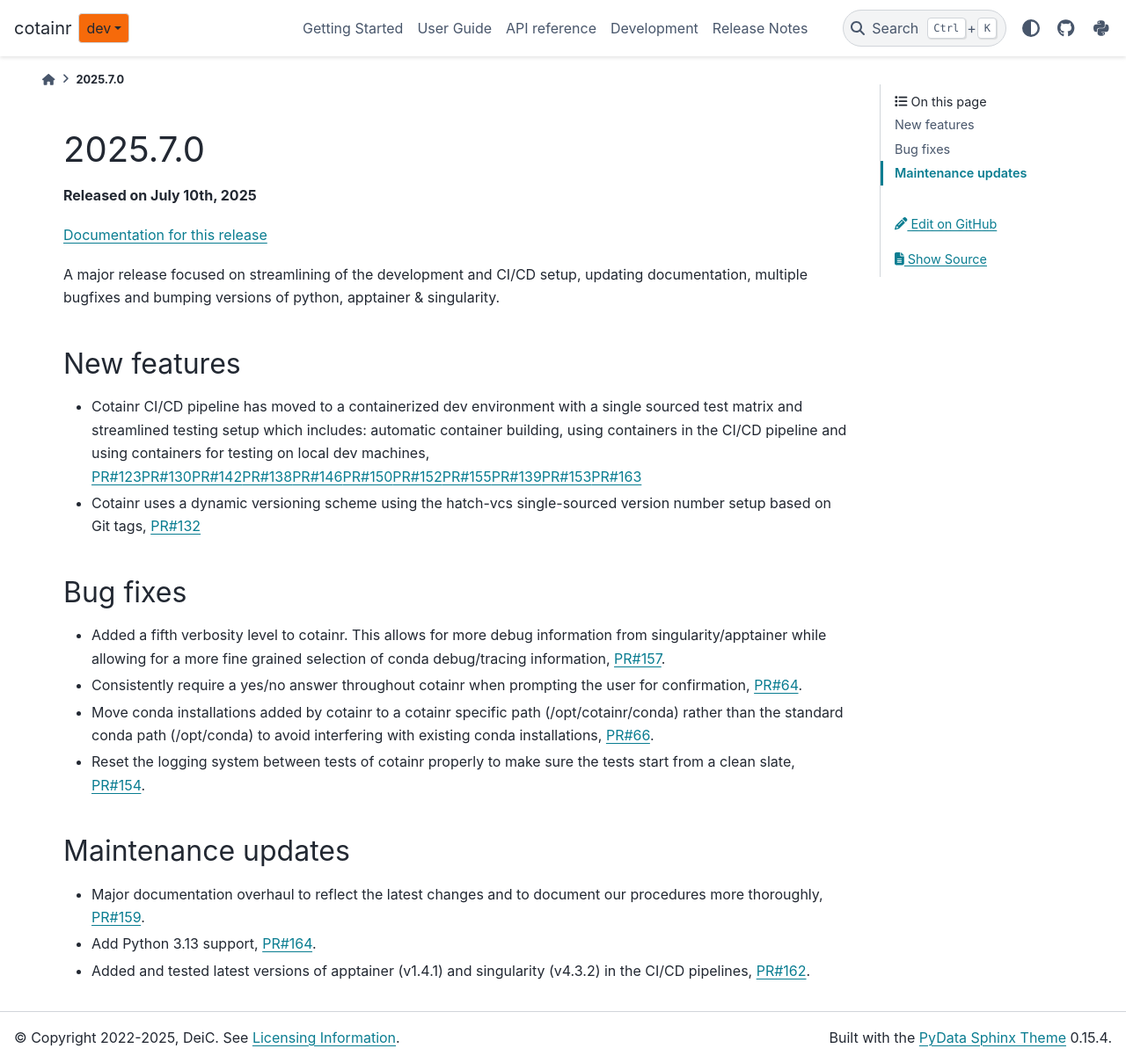
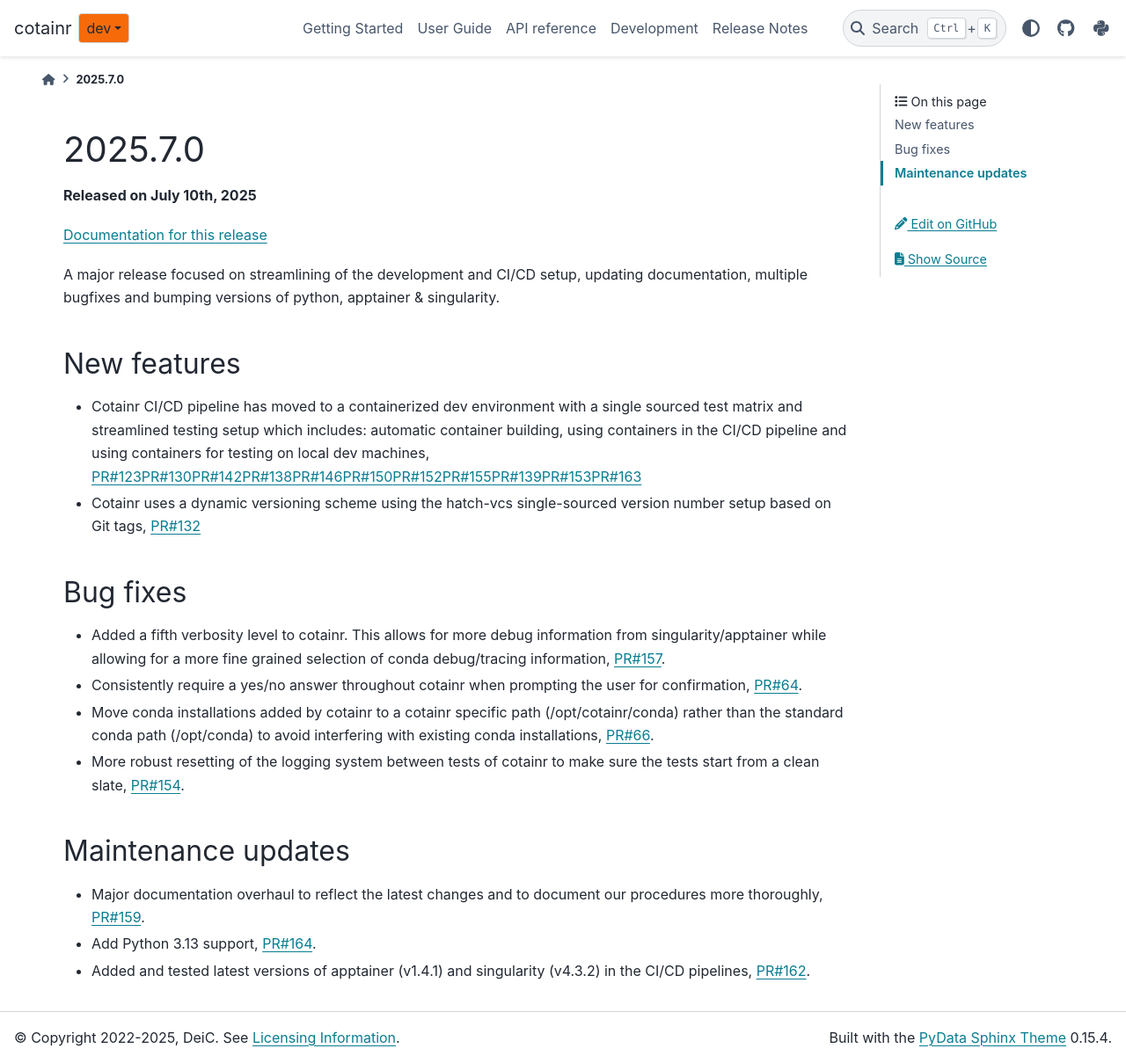
Before and after one commit to DeiC-HPC/cotainr, a Sphinx documentation site: the page built from doc/release_notes/2025.7.0.md, in a window 1280 px wide and 1209 px high. Shown: the whole window at 88% size. Built offline with Sphinx 7.4.7 and the PyData theme 0.15.4, drawn with Linux system fonts in a browser that asks for light colours; pages that are not in the unit, such as notebooks, are missing from menus; the version number could not be read and is left out.

Commit message:
Update doc/release_notes/2025.7.0.md
Co-authored-by: Christian Schou Oxvig <5367057+Chroxvi@users.noreply.github.com>

```diff
--- a/doc/release_notes/2025.7.0.md
+++ b/doc/release_notes/2025.7.0.md
@@ -16,7 +16,7 @@
 - Added a fifth verbosity level to cotainr. This allows for more debug information from singularity/apptainer while allowing for a more fine grained selection of conda debug/tracing information, [PR#157](https://github.com/DeiC-HPC/cotainr/pull/157).
 - Consistently require a yes/no answer throughout cotainr when prompting the user for confirmation, [PR#64](https://github.com/DeiC-HPC/cotainr/pull/64).
 - Move conda installations added by cotainr to a cotainr specific path (/opt/cotainr/conda) rather than the standard conda path (/opt/conda) to avoid interfering with existing conda installations, [PR#66](https://github.com/DeiC-HPC/cotainr/pull/66).
-- Reset the logging system between tests of cotainr properly to make sure the tests start from a clean slate, [PR#154](https://github.com/DeiC-HPC/cotainr/pull/154).
+- More robust resetting of the logging system between tests of cotainr to make sure the tests start from a clean slate, [PR#154](https://github.com/DeiC-HPC/cotainr/pull/154).
 
 ## Maintenance updates
 
```
